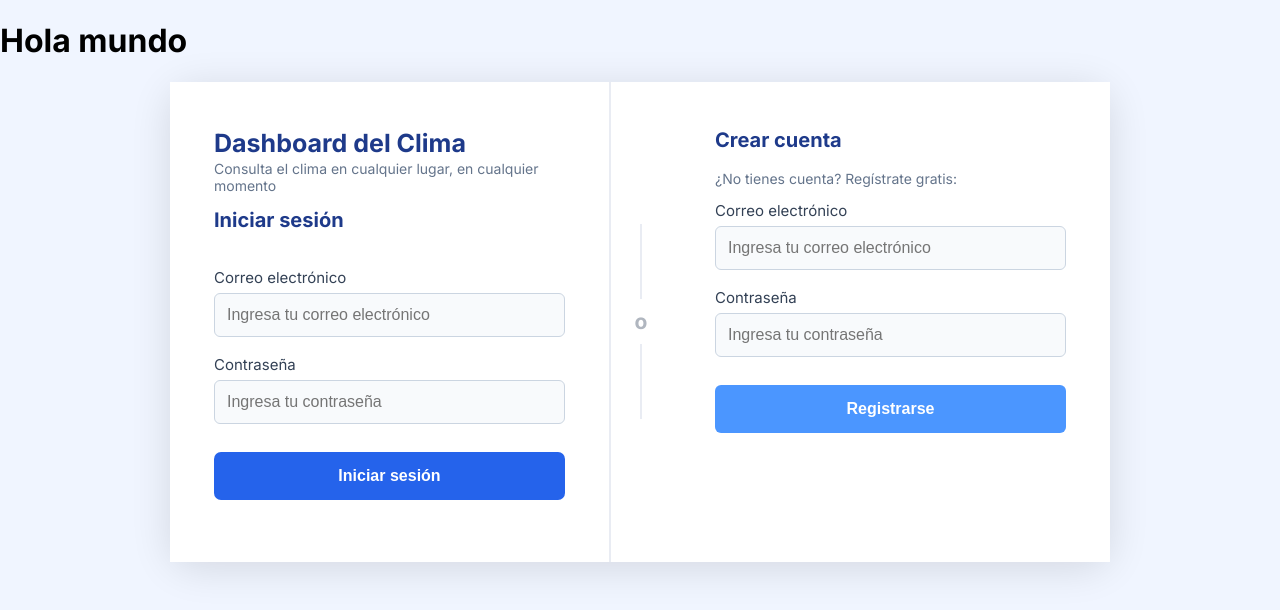
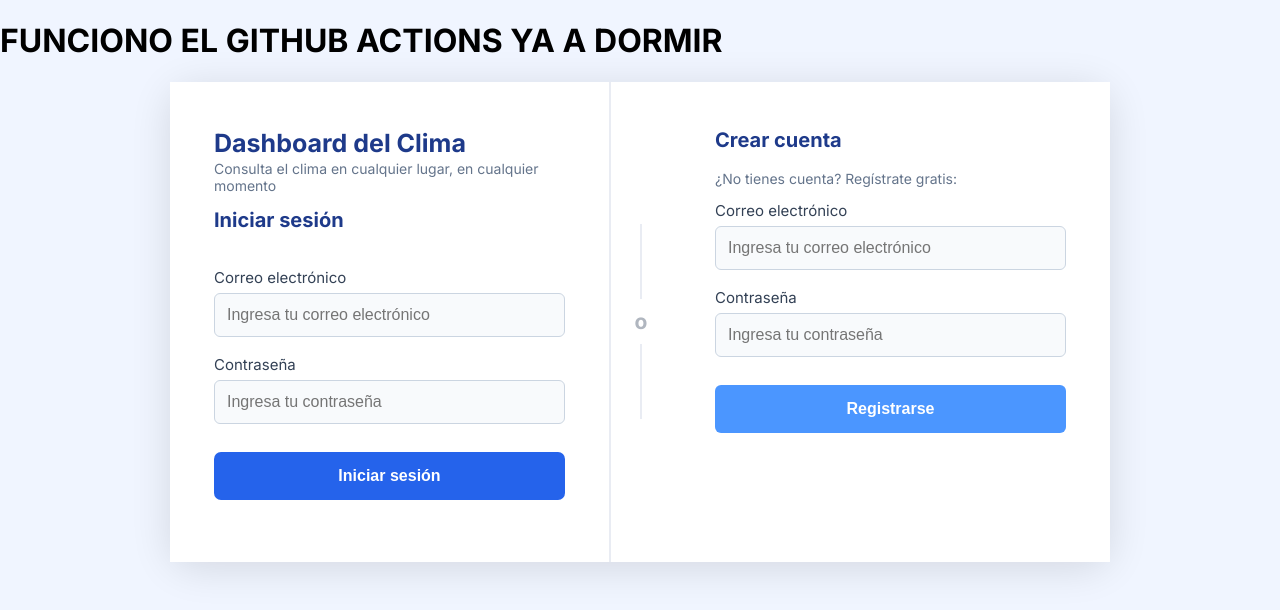
Before and after one commit to DweskZ/prueba_CodexCLI, a Vue app in the folder frontend/: page / in a window 1280 px wide. Shown: the top 610 px of the page. Built offline with nearby package versions, Linux system fonts and the light colour scheme.

Commit message:
Prueba workflow funcional

```diff
--- a/frontend/src/App.vue
+++ b/frontend/src/App.vue
@@ -1,5 +1,5 @@
 <template>
-  <h1>Hola mundo</h1>
+  <h1>FUNCIONO EL GITHUB ACTIONS YA A DORMIR</h1>
   <AuthForm @login="loginUser" @register="registerUser" :authMsg="authMsg" :authMsgType="authMsgType" />
 </template>
 
```
